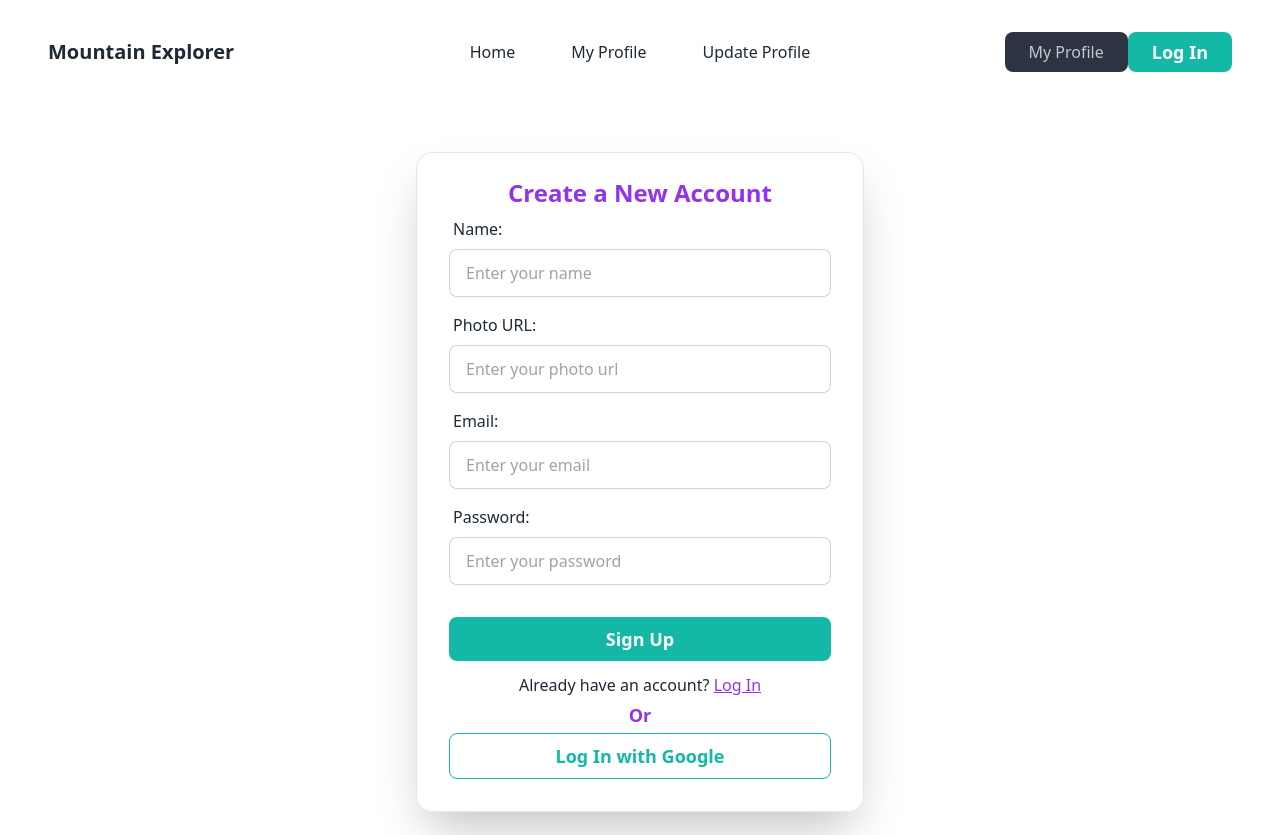
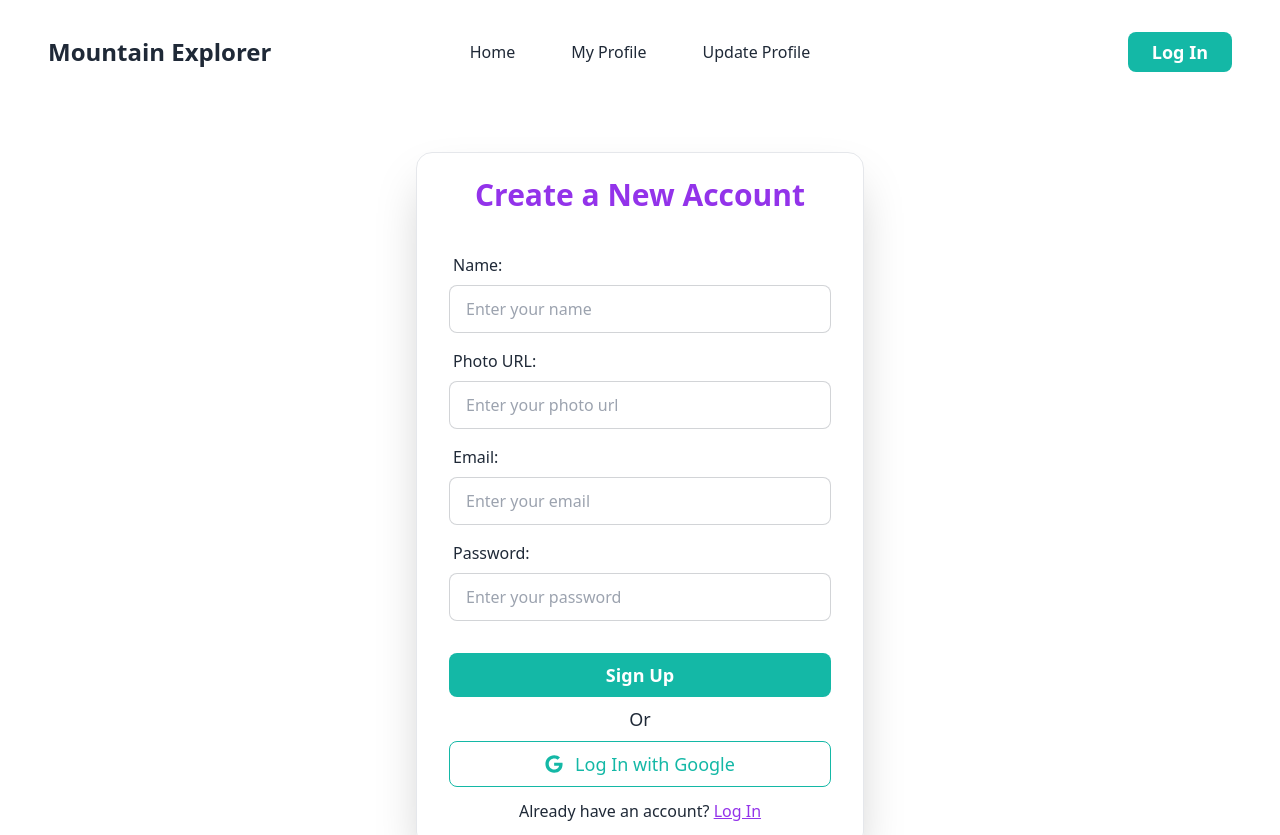
Before and after one commit to Ashiqur1819/Mountain-Explorer, a React (Vite) app: page /signup in a window 1280 px wide. Shown: the top 835 px of the page. Built offline with nearby package versions, Linux system fonts and the light colour scheme; no server answers.

Commit message:
Done sign up and log in button validation

```diff
--- a/package.json
+++ b/package.json
@@ -15,6 +15,7 @@
     "match-sorter": "^8.0.0",
     "react": "^18.3.1",
     "react-dom": "^18.3.1",
+    "react-icons": "^5.3.0",
     "react-router-dom": "^6.28.0",
     "sort-by": "^1.2.0",
     "swiper": "^11.1.14"
--- a/public/adventures.json
+++ b/public/adventures.json
@@ -193,7 +193,7 @@
   },
   {
     "id": "9",
-    "adventureTitle": "Mountain Meadows Exploration",
+    "adventureTitle": "Mountain Mea Exploration",
     "image": "https://i.ibb.co.com/N90pcFF/Mountain-Meadows-Exploration.jpg",
     "categoryName": "Flora Expeditions",
     "shortDescription": "Wander through expansive meadows surrounded by towering peaks.",
--- a/src/components/Login.jsx
+++ b/src/components/Login.jsx
@@ -1,35 +1,68 @@
-import { useContext } from "react";
-import { Link } from "react-router-dom";
+import { useContext, useState } from "react";
+import { Link, useNavigate } from "react-router-dom";
 import { AuthContext } from "../provider/AuthProvider";
+import { FaEye, FaEyeSlash, FaGoogle } from "react-icons/fa";
 
 
 const Login = () => {
 
-  const { userLogin } = useContext(AuthContext);
+  const { userLogin, loginWithGoogle, setUser, updateUserProfile } =
+    useContext(AuthContext);
+  const [showPassword, setShowPassword] = useState(false)
+  const navigate = useNavigate()
 
   const handleLogin = (e) => {
     e.preventDefault();
 
     const formData = new FormData(e.target);
     const email = formData.get("email");
-    const password = formData.get("password")
+    const password = formData.get("password");
 
-    userLogin(email, password)
-    .then(result => {
-      console.log(result)
-    })
-    .catch(error => {
-      console.log(error)
-    })
+    if (password.length < 6) {
+      alert("Password must be at least 6 characters long!");
+      return;
+    }
+
+    if (!/[A-Z]/.test(password)) {
+      alert("Password must contain at least one uppercase letter!");
+      return;
+    }
+
+    if (!/[a-z]/.test(password)) {
+      alert("Password must contain at least one lowercase letter!");
+      return;
+    }
+
+      userLogin(email, password)
+        .then((result) => {
+          console.log(result.user);
+          setUser(result.user)
+        })
+        .catch((error) => {
+          console.log(error.message);
+        });
 
   }
 
+     const handleLoginwithGoogle = () => {
+       loginWithGoogle()
+         .then((result) => {
+           console.log(result.user);
+           setUser(result.user)
+           navigate("/")
+         })
+         .catch((error) => {
+           console.log(error.message);
+         });
+     };
+
+
     return (
       <div className="card w-full mx-auto max-w-md shrink-0 shadow-2xl mt-12 border">
-        <h2 className="text-2xl font-bold text-center mt-6 text-purple-600">
+        <h2 className="text-3xl font-bold text-center mt-6 text-purple-600">
           Log In Your Account
         </h2>
-        <form onSubmit={handleLogin} className="card-body">
+        <form onSubmit={handleLogin} className="card-body px-8 py-0 mt-8">
           <div className="form-control">
             <label className="label">
               <span className="label-text text-base font-medium">Email:</span>
@@ -42,17 +75,25 @@ const Login = () => {
               required
             />
           </div>
-          <div className="form-control">
+          <div className="form-control relative">
             <label className="label">
-              <span className="label-text text-base font-medium">Password:</span>
+              <span className="label-text text-base font-medium">
+                Password:
+              </span>
             </label>
             <input
-              type="password"
+              type={showPassword ? "text" : "password"}
               name="password"
               placeholder="Enter your password"
               className="input input-bordered"
               required
             />
+            <button
+              onClick={() => setShowPassword(!showPassword)}
+              className="absolute right-4 top-[57px]"
+            >
+              {showPassword ? <FaEyeSlash></FaEyeSlash> : <FaEye></FaEye>}
+            </button>
             <label className="label">
               <a href="#" className="label-text-alt link link-hover text-sm">
                 Forgot password?
@@ -64,11 +105,25 @@ const Login = () => {
               Log In
             </button>
           </div>
-          <p className="text-center mt-1">
-            Haven't any account?{" "}
-            <Link to="/signup" className="underline text-purple-600">Sign Up</Link>
-          </p>
         </form>
+        <div className="px-8">
+          <h4 className="text-center text-lg my-2 font-medium">Or</h4>
+          <button
+            onClick={handleLoginwithGoogle}
+            className="py-2 px-6 w-full text-lg rounded-lg border border-teal-500  text-teal-500 cursor-pointer font-medium hover:bg-base-200"
+          >
+            <div className="flex items-center justify-center gap-3">
+              <FaGoogle></FaGoogle>
+              <span>Log In with Google</span>
+            </div>
+          </button>
+        </div>
+        <p className="text-center mt-3 mb-6">
+          Haven't any account?{" "}
+          <Link to="/signup" className="underline text-purple-600">
+            Sign Up
+          </Link>
+        </p>
       </div>
     );
 };
--- a/src/components/Navbar.jsx
+++ b/src/components/Navbar.jsx
@@ -1,7 +1,13 @@
+import { useContext } from "react";
 import { Link, NavLink } from "react-router-dom";
+import { AuthContext } from "../provider/AuthProvider";
 
 
 const Navbar = () => {
+
+  const { user, logOut } = useContext(AuthContext);
+  console.log(user)
+
 
     const links = <div className="lg:flex items-center gap-6">
         <li className=""><NavLink to="/">Home</NavLink></li>
@@ -13,10 +19,10 @@ const Navbar = () => {
       <div className="navbar px-3 md:px-6 lg:px-12 py-6">
         <div className="navbar-start">
           <div className="dropdown">
-            <div tabIndex={0} role="button" className="lg:hidden">
+            <div tabIndex={0} role="button" className="lg:hidden mr-2">
               <svg
                 xmlns="http://www.w3.org/2000/svg"
-                className="h-7 w-7"
+                className="h-6 w-6"
                 fill="none"
                 viewBox="0 0 24 24"
                 stroke="currentColor"
@@ -31,26 +37,48 @@ const Navbar = () => {
             </div>
             <ul
               tabIndex={0}
-              className="menu menu-sm dropdown-content rounded-box z-[1] mt-3 w-52 p-2 shadow text-white"
+              className="menu menu-md dropdown-content bg-gray-900 rounded-box z-[1] mt-6 w-60 p-2 shadow text-white"
             >
               {links}
             </ul>
           </div>
-          <a className="text-lg md:text-xl font-bold">Mountain Explorer</a>
+          <a className="text-lg md:text-2xl font-bold">Mountain Explorer</a>
         </div>
         <div className="navbar-center hidden lg:flex">
           <ul className="menu menu-horizontal px- gap-6 text-base ">{links}</ul>
         </div>
         <div className="navbar-end">
-          <NavLink className="px-6 py-2 rounded-lg">My Profile</NavLink>
+          {user ? (
+            <div className="flex items-center gap-5">
+              <div
+                className="tooltip tooltip-bottom"
+                data-tip={user?.displayName}
+              >
+                <img
+                  className="w-10 md:w-12 rounded-full cursor-pointer"
+                  src={user?.photoURL}
+                  alt=""
+                />
+              </div>
+              <button onClick={logOut}>
+                <Link
+                  to="/"
+                  className="py-2 px-6 md:text-lg rounded-lg bg-teal-500 text-white cursor-pointer font-semibold hover:bg-teal-600"
+                >
+                  Log Out
+                </Link>
+              </button>
+            </div>
+          ) : (
             <button>
               <Link
                 to="/login"
-              className="py-2 px-6 text-lg rounded-lg bg-teal-500 text-white cursor-pointer font-semibold hover:bg-teal-600"
+                className="py-2 px-6 md:text-lg rounded-lg bg-teal-500 text-white cursor-pointer font-semibold hover:bg-teal-600"
               >
                 Log In
               </Link>
             </button>
+          )}
         </div>
       </div>
     );
--- a/src/components/SignUp.jsx
+++ b/src/components/SignUp.jsx
@@ -1,47 +1,67 @@
 import React, { useContext } from 'react';
-import { Link } from 'react-router-dom';
+import { Link, useNavigate } from 'react-router-dom';
 import { AuthContext } from '../provider/AuthProvider';
+import { FaGoogle } from 'react-icons/fa';
 
 
 const SignUp = () => {
 
-    const { createNewUser, loginWithGoogle } = useContext(AuthContext);
+    const { createNewUser, setUser, updateUserProfile, loginWithGoogle } =
+      useContext(AuthContext);
+    const navigate = useNavigate()
 
     const handleSignUp = (e) => {
       e.preventDefault();
 
       const formData = new FormData(e.target);
       const name = formData.get("name");
-      const photo_url = formData.get("photo_url");
+      const photo = formData.get("photo_url");
       const email = formData.get("email");
       const password = formData.get("password");
 
+      if (password.length < 6) {
+        alert("Password must be at least 6 characters long!");
+        return;
+      }
+
+      if (!/[A-Z]/.test(password)) {
+        alert("Password must contain at least one uppercase letter!");
+        return;
+      }
+
+      if (!/[a-z]/.test(password)) {
+        alert("Password must contain at least one lowercase letter!");
+        return;
+      }
+
       createNewUser(email, password)
-      .then(result => {
-        console.log(result)
+        .then((result) => {
+          setUser(result.user);
+          navigate("/");
+          console.log(result);
         })
-      .catch(error => {
-        console.log(error)
-      })
-
+        .catch((error) => console.log(error));
     }
 
         const handleLoginwithGoogle = () => {
           loginWithGoogle()
             .then((result) => {
-          console.log(result);
+              console.log(result.user);
+              setUser(result.user);
+              navigate("/");
             })
             .catch((error) => {
-          console.log(error);
+              console.log(error.message);
             });
-    }
+        };
+
 
      return (
        <div className="card w-full mx-auto max-w-md shrink-0 shadow-2xl mt-12 border">
-         <h2 className="text-2xl font-bold text-center mt-6 text-purple-600">
+         <h2 className="text-3xl font-bold text-center mt-6 text-purple-600">
            Create a New Account
          </h2>
-         <form onSubmit={handleSignUp} className="card-body px-8 py-0">
+         <form onSubmit={handleSignUp} className="card-body px-8 py-0 mt-8">
            <div className="form-control">
              <label className="label">
                <span className="label-text text-base font-medium">Name:</span>
@@ -87,7 +107,7 @@ const SignUp = () => {
                </span>
              </label>
              <input
-               type="password"
+               type="text"
                name="password"
                placeholder="Enter your password"
                className="input input-bordered"
@@ -99,24 +119,25 @@ const SignUp = () => {
                Sign Up
              </button>
            </div>
-           <p className="text-center mt-1">
+         </form>
+         <div className='px-8'>
+           <h4 className="text-center text-lg my-2 font-medium">Or</h4>
+           <button
+             onClick={handleLoginwithGoogle}
+             className="py-2 px-6 w-full text-lg rounded-lg border border-teal-500  text-teal-500 cursor-pointer font-medium hover:bg-base-200"
+           >
+             <div className="flex items-center justify-center gap-3">
+               <FaGoogle></FaGoogle>
+               <span>Log In with Google</span>
+             </div>
+           </button>
+         </div>
+         <p className="text-center mt-3 mb-6">
            Already have an account?{" "}
            <Link to="/login" className="underline text-purple-600">
              Log In
            </Link>
          </p>
-         </form>
-         <div className='mb-8 px-8'>
-           <h4 className="text-center font-semibold text-lg my-1 text-purple-600">
-             Or
-           </h4>
-           <button
-             onClick={handleLoginwithGoogle}
-             className="py-2 px-6 w-full text-lg rounded-lg border border-teal-500  text-teal-500 cursor-pointer font-semibold hover:bg-base-200"
-           >
-             Log In with Google
-           </button>
-         </div>
        </div>
      );
 };
--- a/src/index.css
+++ b/src/index.css
@@ -6,3 +6,7 @@
     color: #c2c7d3;
     background: #2b3440;
 }
+
+body{
+    overflow-y: scroll;
+}
```
Also changed, not shown: src/components/Slider.jsx (+7 -7 lines), src/provider/AuthProvider.jsx (+19 -5 lines), src/pages/Error.jsx (added), 1 other file (tests, documents, lock files or other folders). Lines whose indentation alone changed are shown as unchanged.
